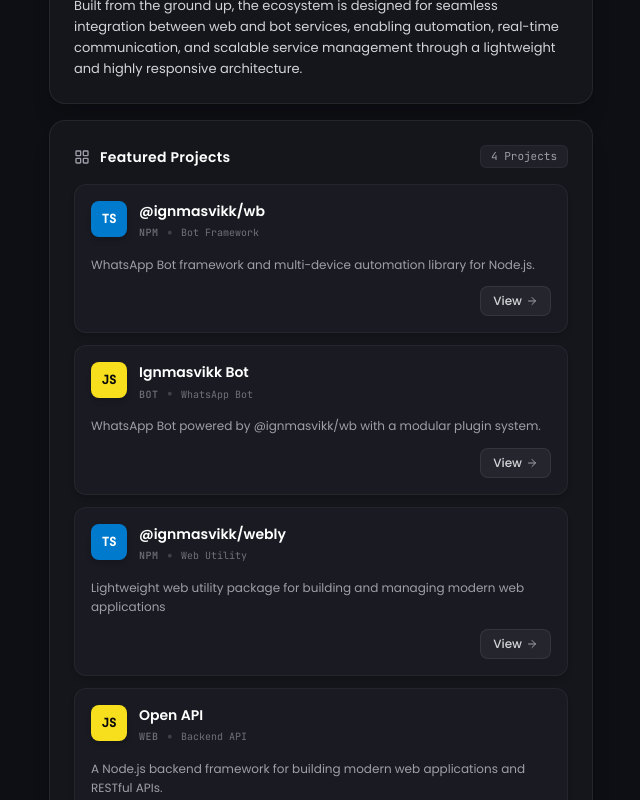
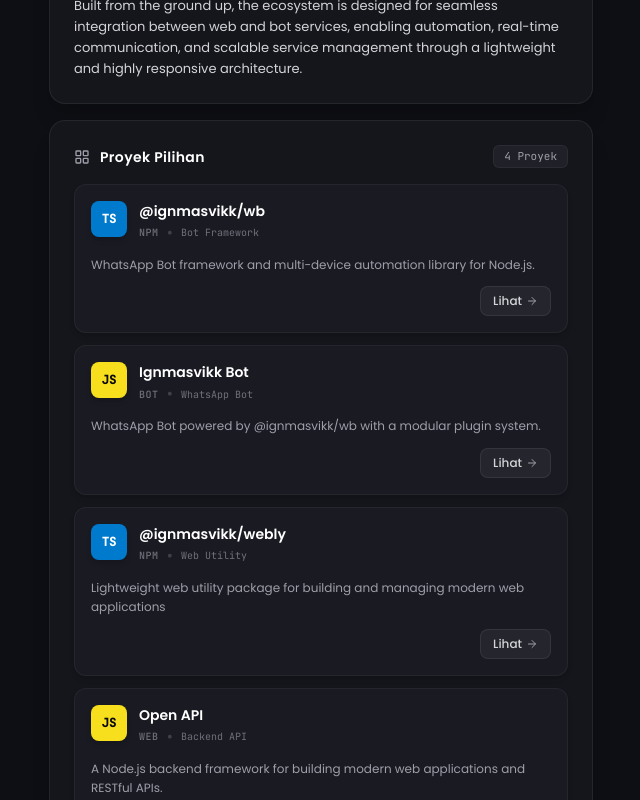
Before and after one commit to about-vann/my-portofolio, a React (Vite) app: page / in a window 1280 px wide. Shown: the part 720-1520 px from the top of the page, without its empty margins (319-959 px from the left). Built offline with nearby package versions, Linux system fonts and the light colour scheme; a web font is replaced by a local one.

Commit message:
fix: localize projects section

```diff
--- a/src/components/ProjectsSection.tsx
+++ b/src/components/ProjectsSection.tsx
@@ -5,111 +5,23 @@
 import { PROJECTS } from '../data/portfolioData';
 import { ProjectDetailModal } from './ProjectDetailModal';
 
-interface ProjectsProps {
-  accent: ThemeAccent;
-  lang: Language;
-}
+interface ProjectsProps { accent: ThemeAccent; lang: Language; }
 
 export const ProjectsSection: React.FC<ProjectsProps> = ({ accent, lang }) => {
   const [selectedProject, setSelectedProject] = useState<Project | null>(null);
-
+  const id = lang === 'id';
   return (
     <section id="projects" className="w-full">
-      <motion.div
-        initial={{ opacity: 0, y: 15 }}
-        whileInView={{ opacity: 1, y: 0 }}
-        viewport={{ once: true, margin: '-40px' }}
-        transition={{ duration: 0.5, ease: [0.16, 1, 0.3, 1] }}
-        className="w-full rounded-2xl bg-[#15161c] border border-white/[0.07] p-5 sm:p-6 shadow-xl space-y-4"
-      >
-        <div className="flex items-center justify-between">
-          <div className="flex items-center gap-2.5">
-            <LayoutGrid className="w-4 h-4 text-zinc-400" />
-            <h2 className="text-sm font-semibold text-white tracking-wide">
-              Featured Projects
-            </h2>
-          </div>
-
-          <span className="text-[11px] px-2.5 py-0.5 rounded-md bg-[#1f2028] text-zinc-400 font-mono border border-white/5">
-            {PROJECTS.length} Projects
-          </span>
-        </div>
-
-        <div className="space-y-3">
-          {PROJECTS.map((project) => {
-            const isTs = project.techBadge === 'TS';
-            const isJs = project.techBadge === 'JS';
-
-            return (
-              <div
-                key={project.id}
-                onClick={() => setSelectedProject(project)}
-                className="group rounded-xl bg-[#191a22] hover:bg-[#1d1e28] border border-white/[0.05] hover:border-white/10 p-4 transition-all duration-200 cursor-pointer shadow-md"
-              >
-                <div className="flex items-start gap-3 mb-2.5">
-                  <div
-                    className={`w-9 h-9 rounded-lg flex items-center justify-center font-bold text-xs shadow-md shrink-0 ${
-                      isTs
-                        ? 'bg-[#007acc] text-white font-mono'
-                        : isJs
-                        ? 'bg-[#f7df1e] text-zinc-950 font-mono'
-                        : 'bg-zinc-800 text-zinc-200 font-mono'
-                    }`}
-                  >
-                    {project.techBadge || 'DEV'}
-                  </div>
-
-                  <div className="min-w-0 flex-1">
-                    <h3 className="text-sm font-semibold text-white group-hover:text-cyan-400 transition-colors">
-                      {project.title}
-                    </h3>
-                    <div className="flex items-center gap-2">
-                      {project.typeBadge && (
-                        <span className="text-[10px] text-zinc-500 font-mono font-medium tracking-wider">
-                          {project.typeBadge}
-                        </span>
-                      )}
-                      {project.categoryLabel && (
-                        <>
-                          <span className="text-zinc-700">•</span>
-                          <span className="text-[10px] text-zinc-500 font-mono">
-                            {project.categoryLabel[lang]}
-                          </span>
-                        </>
-                      )}
-                    </div>
-                  </div>
-                </div>
-
-                <p className="text-xs text-zinc-400 leading-relaxed font-normal">
-                  {project.summary[lang]}
-                </p>
-
-                <div className="flex justify-end pt-3">
-                  <button
-                    type="button"
-                    onClick={(e) => {
-                      e.stopPropagation();
-                      setSelectedProject(project);
-                    }}
-                    className="inline-flex items-center gap-1 text-xs font-medium text-zinc-300 hover:text-white bg-white/[0.05] hover:bg-white/[0.1] px-3 py-1.5 rounded-lg border border-white/[0.08] transition-all cursor-pointer select-none active:scale-95"
-                  >
-                    <span>View</span>
-                    <ArrowRight className="w-3 h-3 text-zinc-400 group-hover:translate-x-0.5 transition-transform" />
-                  </button>
-                </div>
-              </div>
-            );
-          })}
-        </div>
+      <motion.div initial={{ opacity:0,y:15 }} whileInView={{ opacity:1,y:0 }} viewport={{ once:true,margin:'-40px' }} transition={{ duration:.5,ease:[.16,1,.3,1] }} className="w-full rounded-2xl bg-[#15161c] border border-white/[0.07] p-5 sm:p-6 shadow-xl space-y-4">
+        <div className="flex items-center justify-between"><div className="flex items-center gap-2.5"><LayoutGrid className="w-4 h-4 text-zinc-400" /><h2 className="text-sm font-semibold text-white tracking-wide">{id ? 'Proyek Pilihan' : 'Featured Projects'}</h2></div><span className="text-[11px] px-2.5 py-0.5 rounded-md bg-[#1f2028] text-zinc-400 font-mono border border-white/5">{PROJECTS.length} {id ? 'Proyek' : 'Projects'}</span></div>
+        <div className="space-y-3">{PROJECTS.map((project) => { const isTs=project.techBadge==='TS'; const isJs=project.techBadge==='JS'; return (
+          <div key={project.id} onClick={()=>setSelectedProject(project)} className="group rounded-xl bg-[#191a22] hover:bg-[#1d1e28] border border-white/[0.05] hover:border-white/10 p-4 transition-all duration-200 cursor-pointer shadow-md">
+            <div className="flex items-start gap-3 mb-2.5"><div className={`w-9 h-9 rounded-lg flex items-center justify-center font-bold text-xs shadow-md shrink-0 ${isTs?'bg-[#007acc] text-white font-mono':isJs?'bg-[#f7df1e] text-zinc-950 font-mono':'bg-zinc-800 text-zinc-200 font-mono'}`}>{project.techBadge||'DEV'}</div><div className="min-w-0 flex-1"><h3 className="text-sm font-semibold text-white group-hover:text-cyan-400 transition-colors">{project.title}</h3><div className="flex items-center gap-2">{project.typeBadge&&<span className="text-[10px] text-zinc-500 font-mono font-medium tracking-wider">{project.typeBadge}</span>}{project.categoryLabel&&<><span className="text-zinc-700">•</span><span className="text-[10px] text-zinc-500 font-mono">{project.categoryLabel[lang]}</span></>}</div></div></div>
+            <p className="text-xs text-zinc-400 leading-relaxed font-normal">{project.summary[lang]}</p>
+            <div className="flex justify-end pt-3"><button type="button" onClick={(e)=>{e.stopPropagation();setSelectedProject(project)}} className="inline-flex items-center gap-1 text-xs font-medium text-zinc-300 hover:text-white bg-white/[0.05] hover:bg-white/[0.1] px-3 py-1.5 rounded-lg border border-white/[0.08] transition-all cursor-pointer select-none active:scale-95"><span>{id?'Lihat':'View'}</span><ArrowRight className="w-3 h-3 text-zinc-400 group-hover:translate-x-0.5 transition-transform" /></button></div>
+          </div>); })}</div>
       </motion.div>
-
-      <ProjectDetailModal
-        project={selectedProject}
-        onClose={() => setSelectedProject(null)}
-        accent={accent}
-        lang={lang}
-      />
+      <ProjectDetailModal project={selectedProject} onClose={()=>setSelectedProject(null)} accent={accent} lang={lang} />
     </section>
   );
 };
```
